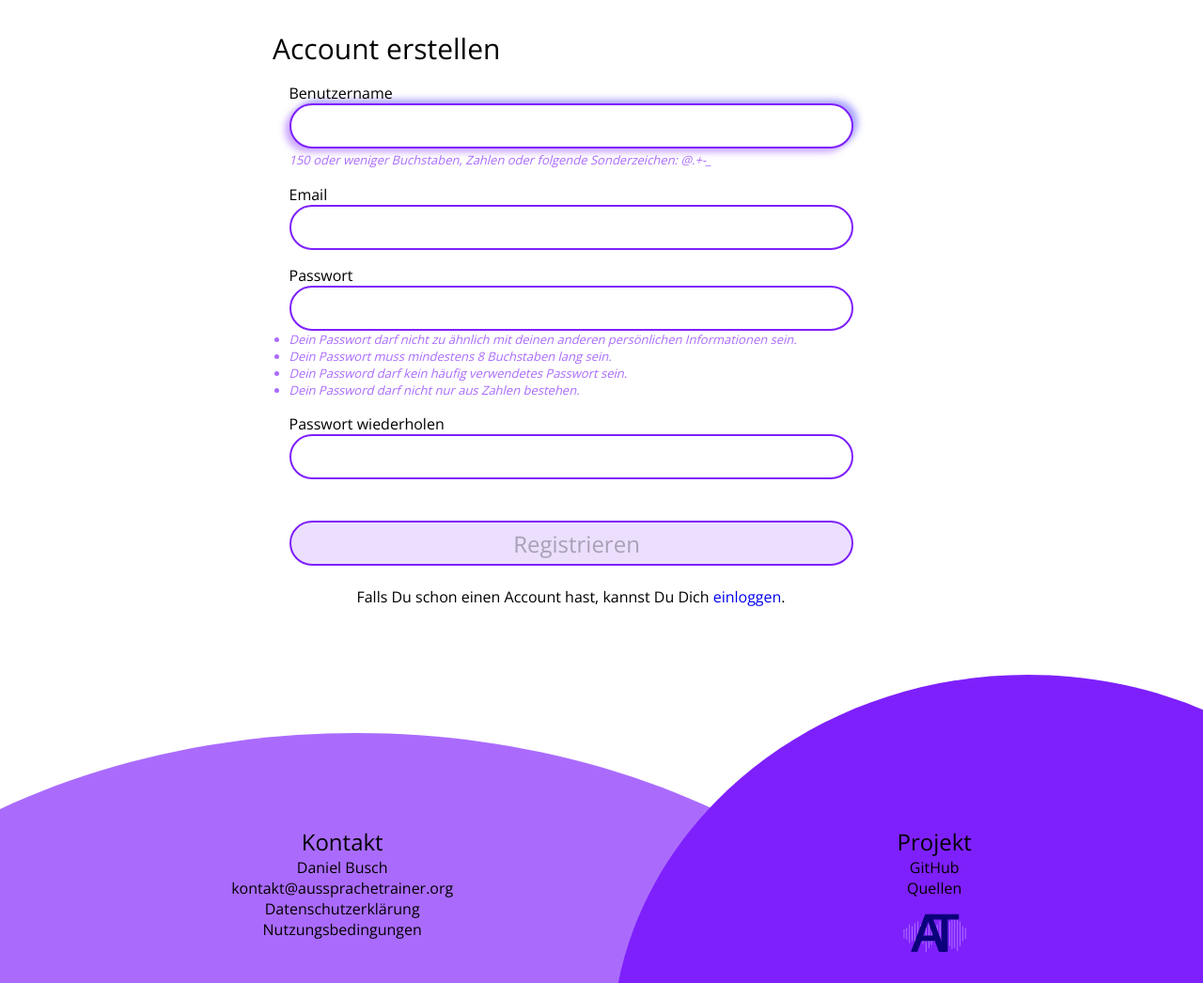
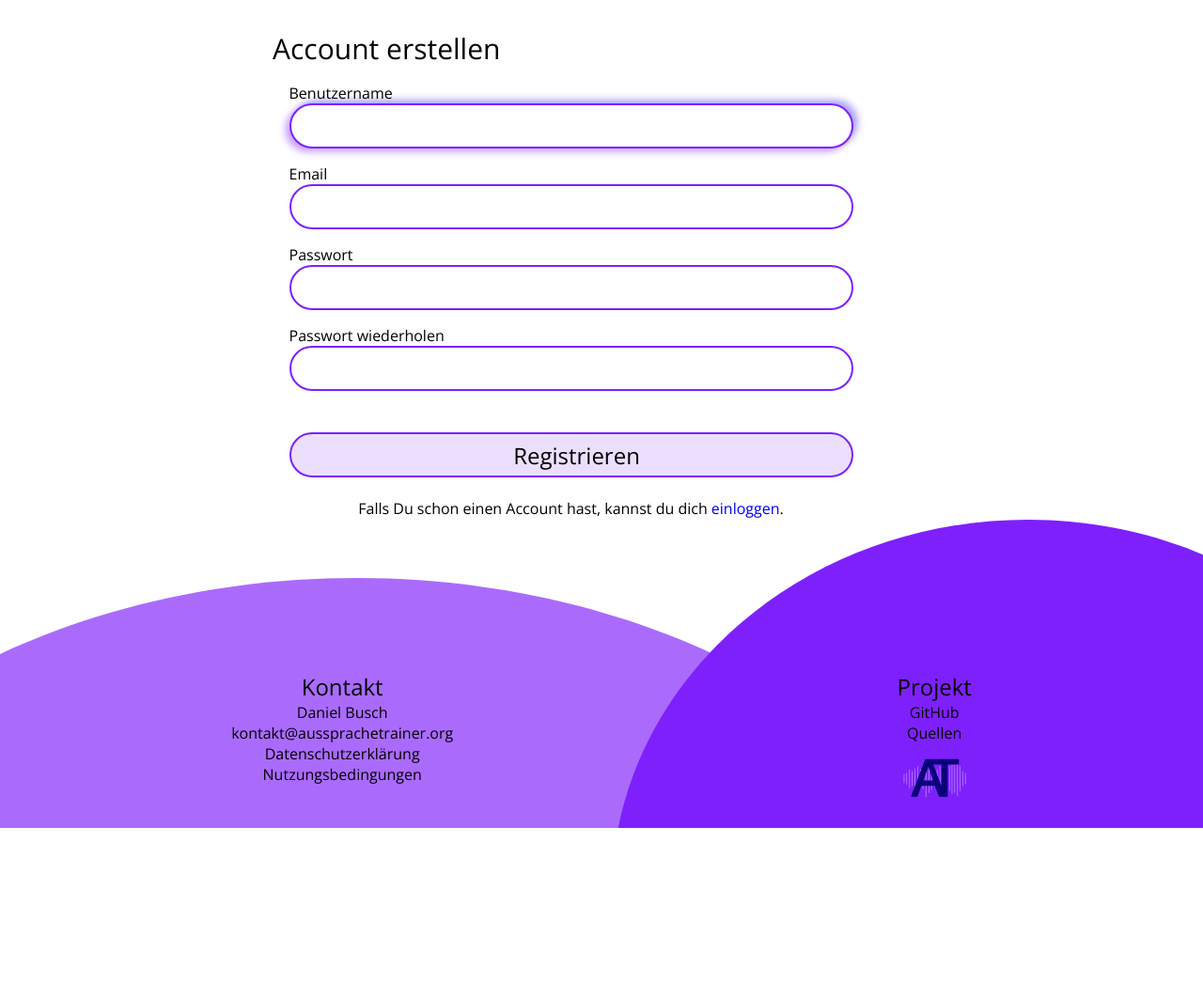
Before and after one commit to dakopen/AusspracheTrainerGit, a Django app: page /register/ in a window 1280 px wide. Shown: the part 78-1124 px from the top of the page at 94% size. After the commit the page ends 959 px from the top, so only its background shows below. Run offline with Django 4.2, Linux system fonts and the light colour scheme.

Commit message:
Revert "Registrierung verbessert"
This reverts commit 571855317a3930d326e063c48942dc31f2e7d4e4.

```diff
--- a/webprojekt/base/forms.py
+++ b/webprojekt/base/forms.py
@@ -1,3 +1,4 @@
+from re import T
 from django import forms
 from django.contrib.auth.forms import UserCreationForm
 from django.contrib.auth.models import User
--- a/webprojekt/base/views.py
+++ b/webprojekt/base/views.py
@@ -17,7 +17,6 @@ import logging
 from django.contrib.auth import login
 from django.contrib import messages
 from .forms import NewUserForm
-from django.contrib.auth import get_user_model
 
 logging.basicConfig(filename='test.log', encoding='utf-8-sig', level=logging.DEBUG)
 
@@ -260,11 +259,10 @@ def profile(request):
 def login(request):
     return render(request, "../templates/register.html")
 
-# Erstmal weglassen
+
 def register(request):
     if request.method == "POST":
         form = NewUserForm(request.POST)
-        print(form.is_valid())
         if form.is_valid():
             user = form.save()
             #login(request, user), siehe: https://ordinarycoders.com/blog/article/django-user-register-login-logout
@@ -272,21 +270,9 @@ def register(request):
             messages.success(request, "Registrierung erfolgreich." )
             return redirect("/")
         messages.error(request, "Registrierung fehlgeschlagen. Ungültige Informationen.")
-        return render(request, "../templates/register.html", context={"register_form":form, "register_error":"Registrierung fehlgeschlagen. Ungültige Informationen."})
 
     form = NewUserForm()
-    return render(request, "../templates/register.html", context={"register_form":form, "register_error":""})
-
-
-def checkusername(request):
-    username = (request.body).decode("utf-8-sig")
-    User = get_user_model()
-    benutzer = User.objects.all()
-    for b in benutzer:
-        if str(b.username).lower() == username.lower():
-            return HttpResponse("vergeben")
-    return HttpResponse("verfügbar")
-
+    return render(request, "../templates/register.html", context={"register_form":form})
 
 
 def robots_txt(request):
--- a/webprojekt/static/assets/css/global.css
+++ b/webprojekt/static/assets/css/global.css
@@ -9,14 +9,10 @@
     --light-rosa: #ECDFFE;
 }
 
-
 html,
 body {
     max-width: 100%;
     overflow-x: hidden;
-    width: 100%;
-    min-height: 100vh;
-    position: relative;
 }
 
 html * {
@@ -72,7 +68,7 @@ blockquote {
     box-sizing: border-box;
 }
 
-.nav-menu li {
+li {
     list-style: none;
 }
 
@@ -196,15 +192,12 @@ a {
         padding: 10px;
         row-gap: 2em;
     }
-    .footer-br {
-        min-height: 400px;
-    }
 }
 
 @media all and (min-width: 769px) {
     #footer {
         background-size: cover;
-        min-height: 20vh;
+        min-height: 20vw;
         background-repeat: no-repeat;
     }
     .grid-container {
@@ -213,16 +206,6 @@ a {
         grid-template-columns: auto auto;
         padding: 10px;
     }
-    .footer-br {
-        min-height: max(20vh, 400px);
-    }
-}
-
-#footer {
-    position: absolute;
-    bottom: 0;
-    width: 100%;
-    overflow: hidden;
 }
 
 .footer-space {
@@ -284,9 +267,3 @@ a {
     height:100%;
     width:100%;
 }
-
-.helptext {
-   color: var(--rosa);
-   font-size: small;
-   font-style: italic;
-}
--- a/webprojekt/static/assets/css/legaltexts.css
+++ b/webprojekt/static/assets/css/legaltexts.css
@@ -114,9 +114,3 @@ animation: sweep 0.3s ease-in-out;
     max-width: 1200px;
     margin:auto;
 }
-
-.register-error {
-    color: var(--red);
-    display: inline-block;
-    text-align: center;
-}
--- a/webprojekt/static/assets/js/global.js
+++ /dev/null
@@ -1,14 +0,0 @@
-function getCookie(name) {
-    var cookieValue = null;
-    if (document.cookie && document.cookie !== "") {
-        var cookies = document.cookie.split(";");
-        for (var i = 0; i < cookies.length; i++) {
-            var cookie = cookies[i].trim();
-            if (cookie.substring(0, name.length + 1) === (name + "=")) {
-                cookieValue = decodeURIComponent(cookie.substring(name.length + 1));
-                break;
-            }
-        }
-    }
-    return cookieValue;
-}
--- a/webprojekt/static/assets/js/register.js
+++ /dev/null
@@ -1,60 +0,0 @@
-$("#submit-register").prop("disabled", true);
-
-$('#id_password1, #id_password2, #id_username').on('keyup', function () {
-    checkAll();
-    CheckPassword();
-});
-
-
-function checkAll(){
-    if ($("#id_username").val() != "" && $('#username-already-exists').val() == ""){
-        $("#submit-register").prop("disabled", false);
-    }
-}
-
-function CheckPassword() {
-// Fett markieren bei den Passworthinweisen, falls eine Sache nicht zutrifft.
-// Javascript Passwort https://www.w3schools.com/howto/howto_js_password_validation.asp
-}
-
-
-$('#id_username').on('keyup', function () {
-    checkUsername();
-});
-
-
-function checkUsername() {
-    parameterUrl = `/benutzername/`;
-    fetch(parameterUrl,
-        {
-            method: "post",
-            body: $("#id_username").val(),
-            headers: {
-                "X-CSRFToken": getCookie('csrftoken'),
-            },
-        }
-    ).then(function (data) {
-        data.text().then(text => {
-            if (text=="vergeben") {$('#username-already-exists').html("Dieser Benutzername ist vergeben. Bitte wähle einen anderen Benutzernamen.<br>");}
-            else {$('#username-already-exists').html("");}
-        })
-    })
-}
-
-
-
-
-
-
-
-$('#id_password1, #id_password2').on('keyup', function () {
-    if ($('#id_password1').val() == $('#id_password2').val()) {
-        $('#password-matching').html('');
-    }
-    else {
-        if ($('#id_password2').val() != ""){
-        $("#submit-register").prop("disabled", true);
-        $('#password-matching').html('Die Passwörter stimmen nicht überein.').css('color', 'red');
-        }
-    }
-});
--- a/webprojekt/templates/index.html
+++ b/webprojekt/templates/index.html
@@ -231,7 +231,7 @@
         integrity="sha256-/xUj+3OJU5yExlq6GSYGSHk7tPXikynS7ogEvDej/m4=" crossorigin="anonymous"></script>
 
     <script src="https://cdn.rawgit.com/mattdiamond/Recorderjs/08e7abd9/dist/recorder.js"></script>
-    <script src="{% static 'assets/js/global.js' %}"></script>
+
     <script src="{% static 'assets/js/index.js' %}"></script>
     <script src="{% static 'assets/js/wave.js' %}"></script>
 
--- a/webprojekt/templates/modules/footer.html
+++ b/webprojekt/templates/modules/footer.html
@@ -1,6 +1,4 @@
 {% load static %}
-
-<div class="footer-br"></div>
 
 <footer id="footer" style="background-image: url({% static 'assets/images/footer.svg' %});">
     <div class="footer-space"></div>
--- a/webprojekt/templates/register.html
+++ b/webprojekt/templates/register.html
@@ -35,43 +35,31 @@
                 {% csrf_token %}
                 <label for="username">Benutzername</label>
                 {{ register_form.username }}
-                <span id="username-already-exists" style="color: var(--red);"></span>
 
-                <span class="helptext">150 oder weniger Buchstaben, Zahlen oder folgende Sonderzeichen: @.+-_</span>
                 <label for="email">Email</label>
                 {{ register_form.email }}
 
                 <label for="password1">Passwort</label>
                 {{ register_form.password1 }}
-                <ul class="helptext">
-                    <li>Dein Passwort darf nicht zu ähnlich mit deinen anderen persönlichen Informationen sein.</li>
-                    <li>Dein Passwort muss mindestens 8 Buchstaben lang sein.</li>
-                    <li>Dein Password darf kein häufig verwendetes Passwort sein.</li>
-                    <li>Dein Password darf nicht nur aus Zahlen bestehen.</li>
-                </ul>
 
                 <label for="password2">Passwort wiederholen</label>
                 {{ register_form.password2 }}
-                <span id="password-matching"></span>
 
 
 
                 <br>
                 <br>
-                <input id="submit-register" type="submit" value="Registrieren" style="background-color: var(--light-rosa);">
+                <input type="submit" value="Registrieren" style="background-color: var(--light-rosa);">
+                <br>
 
-                <p class="register-error" align="center" style="width: max(min(95%, 600px), 250px);">{{ register_error }}</p>
-                <br>
-                <p class="text-center" align="center" style="width: max(min(95%, 600px), 250px);">Falls Du schon einen Account hast, kannst Du Dich <a href="/login">einloggen</a>.</p>
+                <p class="text-center" align="center" style="width: max(min(95%, 600px), 250px);">Falls Du schon einen Account hast, kannst du dich <a href="/login">einloggen</a>.</p>
+
             </form>
         </div>
+
     </div>
 
     {% include "modules/footer.html" %}
-    <script src="https://code.jquery.com/jquery-3.6.0.min.js"></script>
-    <script src="{% static 'assets/js/global.js' %}"></script>
-    <script src="{% static 'assets/js/register.js' %}"></script>
-
 </body>
 
 
--- a/webprojekt/webprojekt/urls.py
+++ b/webprojekt/webprojekt/urls.py
@@ -29,7 +29,7 @@ urlpatterns = [
     path("profile/", views.profile, name="profile"),
     path("register/", views.register, name="register"),
     path("login/", views.login, name="login"),
-    path("benutzername/", views.checkusername),
+
 
     path("privacy-policy/", views.privacypolicy, name="privacy_policy"),
     path("sources/", views.sources, name="sources"),
```
Also changed, not shown: webprojekt/static/assets/js/index.js (+16 -0 lines).
